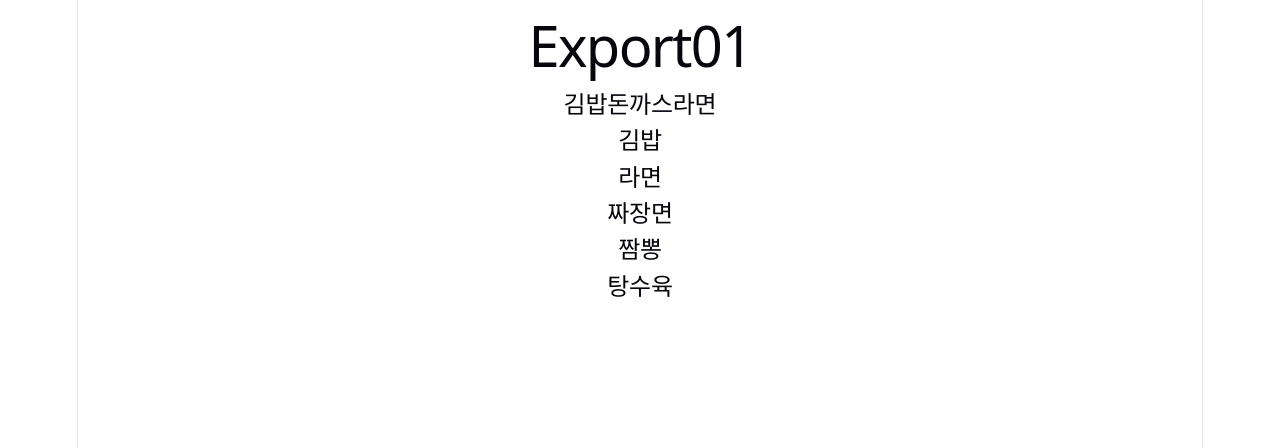
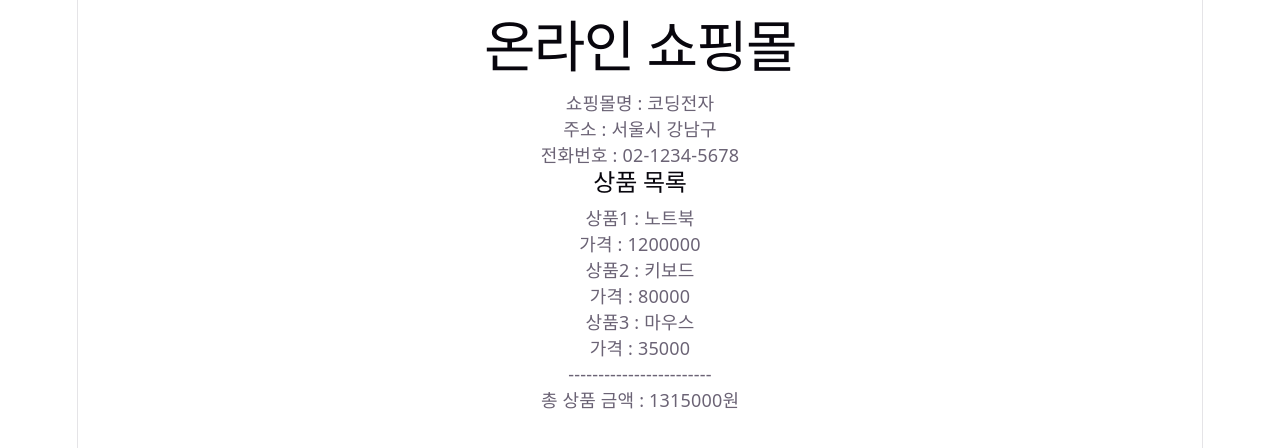
Before and after one commit to Yong-jin/fe-react-study-9, a React (Vite) app in the folder react/react-study/: page / in a window 1280 px wide. Shown: the top 448 px of the page. Built offline with nearby package versions, Linux system fonts and the light colour scheme.

Commit message:
리액트 퀴즈0 export, import

```diff
--- a/react/react-study/src/App.jsx
+++ b/react/react-study/src/App.jsx
@@ -6,13 +6,15 @@ import './App.css'
 import Basic01 from './components/Basic01'
 import State01 from './components/State01'
 import Export01 from './components/Export01'
+import ProductInfo from './quiz/quiz00/ProductInfo'
 
 function App() {
 
   return (
     //<Basic01/>
     //<State01/>
-    <Export01/>
+    //<Export01/>
+    <ProductInfo/>
   )
 }
 
--- /dev/null
+++ b/react/react-study/src/quiz/quiz00/ProductInfo.jsx
@@ -0,0 +1,74 @@
+//각종 데이터 import
+
+import { shopName, shopAddress, shopPhone } from "./shopData";
+
+/* import { shopAddress } from "./shopData";
+import { shopName } from "./shopData";
+import { shopPhone } from "./shopData"; */
+
+
+import {product1, product2, product3, price1, price2, price3 } from './productData';
+
+import totalPrice from "./productData";
+
+function ProductInfo(){
+
+
+    return (
+        <div>
+            <h1>온라인 쇼핑몰</h1>
+
+            <p>쇼핑몰명 : {shopName}</p>
+            <p>주소 : {shopAddress}</p>
+            <p>전화번호 : {shopPhone}</p>
+
+            <h2>상품 목록</h2>
+
+            <p>상품1 : {product1}</p>
+            <p>가격 : {price1}</p>
+
+            <p>상품2 : {product2}</p>
+            <p>가격 : {price2}</p>
+
+            <p>상품3 : {product3}</p>
+            <p>가격 : {price3}</p>
+
+            <p>------------------------</p>
+            <p>총 상품 금액 : {totalPrice}원</p>
+        </div>
+    )
+}
+
+export default ProductInfo;
+
+/*
+온라인 쇼핑몰
+
+쇼핑몰명 : 코딩전자
+주소 : 서울시 강남구
+전화번호 : 02-1234-5678
+
+상품 목록
+
+상품1 : 노트북
+가격 : 1200000원
+
+상품2 : 키보드
+가격 : 80000원
+
+상품3 : 마우스
+가격 : 35000원
+
+------------------------
+총 상품 금액 : 1315000원
+*/
+
+
+/* productData.js와 shopData.js에서 필요한 데이터를 import하여 화면에 출력하세요.
+
+조건
+1) default import와 named import를 모두 사용하세요.
+2) 상품명과 가격을 각각 출력하세요.
+3) 세 상품의 총금액을 출력하세요.
+4) 쇼핑몰 이름, 주소, 전화번호를 출력하세요.
+5) ProductInfo 컴포넌트는 default export 하세요. */
--- /dev/null
+++ b/react/react-study/src/quiz/quiz00/productData.js
@@ -0,0 +1,19 @@
+
+let product1 = '노트북';
+let product2 = '키보드';
+let product3 = "마우스";
+let price1 = 1200000;
+let price2 = 80000;
+let price3 = 35000;
+
+let totalPrice = price1 + price2 + price3;
+
+// 조건
+// 1) product1, product2, product3은 named export를 사용합니다.
+// 2) price1, price2, price3도 named export를 사용합니다.
+// 3) 세 상품의 가격을 더한 총금액을 별도의 변수에 저장합니다.
+// 4) 총금액 변수는 default export를 사용합니다.
+
+export {product1, product2, product3, price1, price2, price3 }
+
+export default totalPrice;
--- /dev/null
+++ b/react/react-study/src/quiz/quiz00/shopData.js
@@ -0,0 +1,7 @@
+let shopName = '코딩전자';
+let shopAddress = '서울시 강남구';
+let shopPhone = '02-1234-5678';
+
+//세 변수 모두 named export를 사용하세요.
+
+export { shopName, shopAddress, shopPhone}
```
